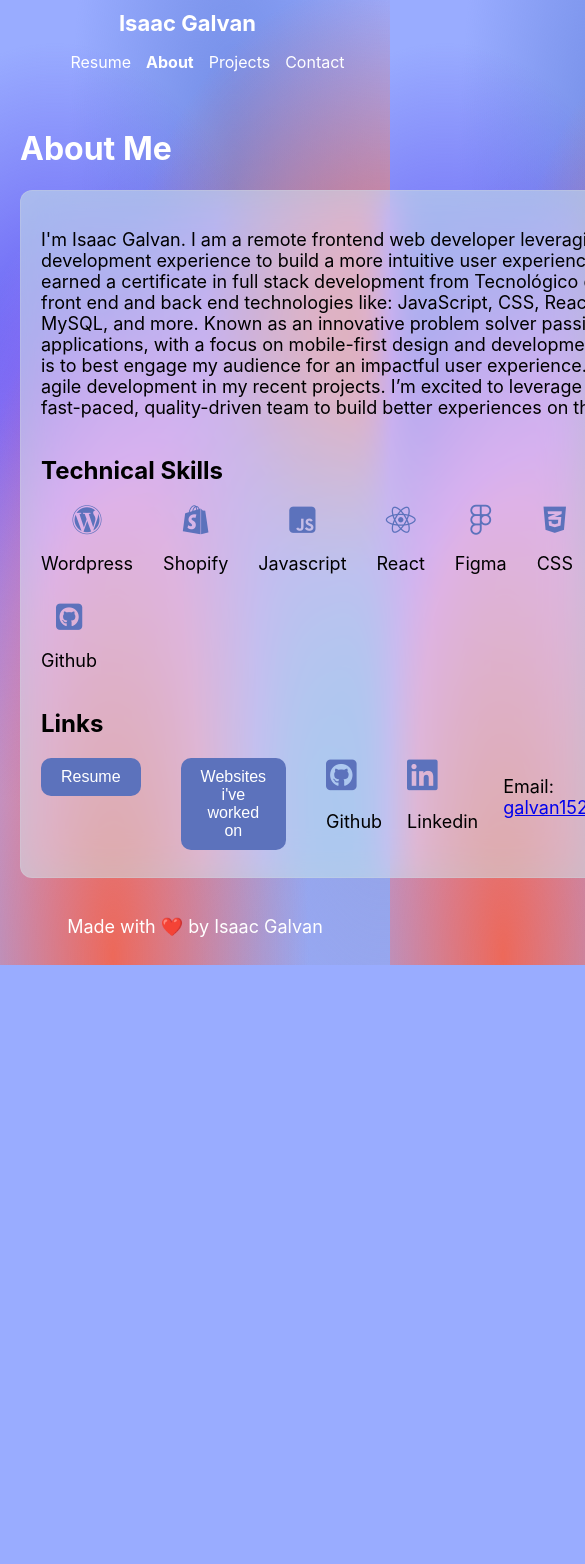
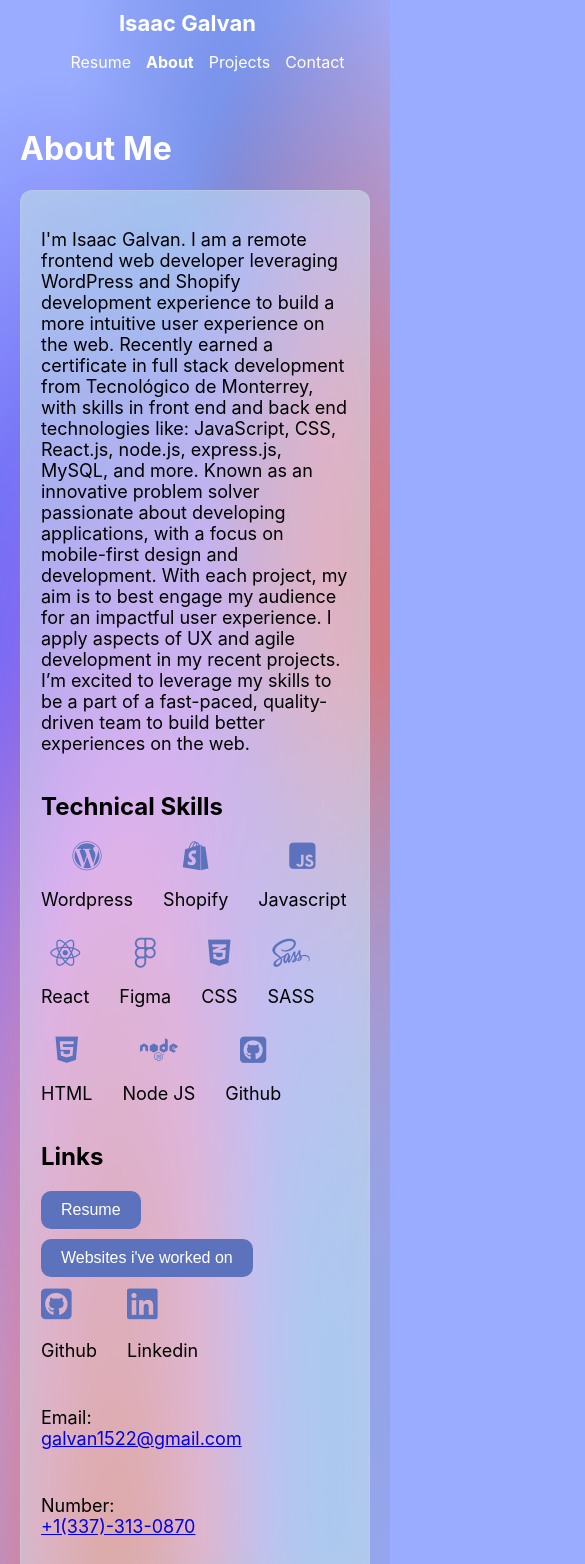
Before and after one commit to isaacgalvan10/react-portfolio, a React (Create React App) app: page / in a window 390 px wide. Shown: the top 1564 px of the page, 585 px wide, since content can reach past the window. Before the commit the page ends 965 px from the top, so only its background shows below. Built offline with nearby package versions, Linux system fonts and the light colour scheme.

Commit message:
fixed mobile styles

```diff
--- a/src/App.css
+++ b/src/App.css
@@ -17,7 +17,7 @@ footer {
   color: white;
 }
 
-@media screen and (min-width: 774px) {
+@media screen and (min-width: 901px) {
   .container {
     padding: 10px 40px;
   }
--- a/src/components/styles/About.css
+++ b/src/components/styles/About.css
@@ -13,8 +13,8 @@
 
 .social__container {
   display: flex;
-  -moz-column-gap: 25px;
-       column-gap: 25px;
+  gap: 10px 30px;
+  flex-wrap: wrap;
 }
 .social__container i {
   margin: 0 auto;
--- a/src/components/styles/About.scss
+++ b/src/components/styles/About.scss
@@ -16,7 +16,8 @@
 
 .social__container {
   display: flex;
-  column-gap: 30px;
+  gap: 10px 30px;
+  flex-wrap: wrap;
 
   i {
     margin: 0 auto;
```
Also changed, not shown: 1 other file (tests, documents, lock files or other folders).
